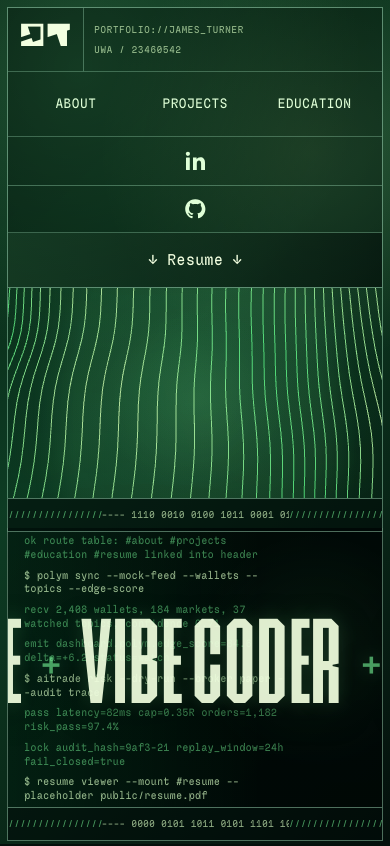
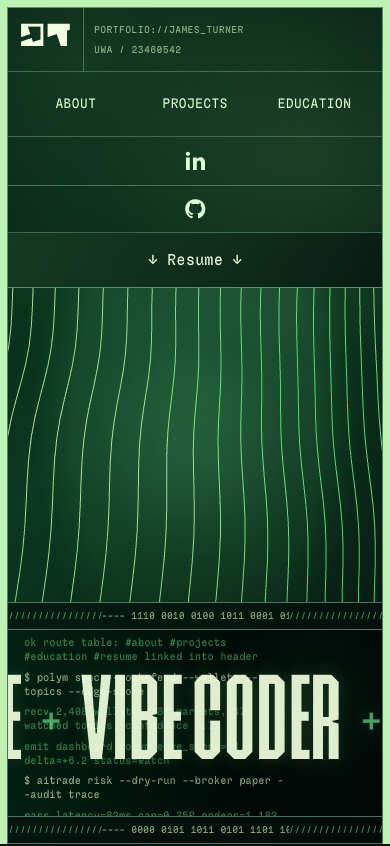
Before and after one commit to 23460542/portfolio, a React (Vite) app: page / in a window 390 px wide. Shown: the top 846 px of the page. Built offline with nearby package versions, Linux system fonts and the light colour scheme.

Commit message:
better margins

```diff
--- a/src/App.css
+++ b/src/App.css
@@ -3,6 +3,9 @@
 }
 
 .site-shell {
+  --hero-margin-x: max(8px, calc((100vw - 1420px) / 2));
+  --hero-margin-top: 10px;
+  --pastel-margin: #bff0b4;
   --wave-glow-radius: 34vmax;
   --wave-glow-x: 52vw;
   --wave-glow-y: 47vh;
@@ -26,15 +29,73 @@
   display: grid;
   place-items: center;
   overflow: hidden;
-  background: #bff0b4;
+  background: transparent;
   color: #062414;
+  isolation: isolate;
 }
 
-.loading-screen.is-flying {
-  animation: loading-screen-fade 760ms ease 600ms forwards;
+.loading-screen-panels {
+  position: absolute;
+  inset: 0;
+  z-index: 0;
+  overflow: hidden;
+  pointer-events: none;
+}
+
+.loading-panel {
+  position: absolute;
+  background: var(--pastel-margin);
+  will-change: height, width, top, bottom, opacity;
+}
+
+.loading-panel-top {
+  top: 0;
+  right: 0;
+  left: 0;
+  height: 50%;
+}
+
+.loading-panel-bottom {
+  right: 0;
+  bottom: 0;
+  left: 0;
+  height: 50%;
+}
+
+.loading-panel-left,
+.loading-panel-right {
+  top: 50%;
+  bottom: 50%;
+  width: 50%;
+}
+
+.loading-panel-left {
+  left: 0;
+}
+
+.loading-panel-right {
+  right: 0;
+}
+
+.loading-screen.is-flying .loading-panel-top {
+  animation: loading-panel-top-open 760ms cubic-bezier(0.16, 1, 0.3, 1) forwards;
+}
+
+.loading-screen.is-flying .loading-panel-bottom {
+  animation: loading-panel-bottom-open 760ms cubic-bezier(0.16, 1, 0.3, 1) forwards;
+}
+
+.loading-screen.is-flying .loading-panel-left {
+  animation: loading-panel-left-open 760ms cubic-bezier(0.16, 1, 0.3, 1) forwards;
+}
+
+.loading-screen.is-flying .loading-panel-right {
+  animation: loading-panel-right-open 760ms cubic-bezier(0.16, 1, 0.3, 1) forwards;
 }
 
 .loading-screen-inner {
+  position: relative;
+  z-index: 1;
   display: grid;
   justify-items: center;
   gap: 22px;
@@ -161,7 +222,11 @@
   min-height: 720px;
   margin-left: calc(50% - 50vw);
   grid-template-rows: clamp(88px, 10svh, 112px) minmax(0, 1fr) 34px 33svh 34px;
-  padding: 10px max(8px, calc((100vw - 1420px) / 2)) 10px;
+  padding: var(--hero-margin-top) var(--hero-margin-x) 0;
+  background:
+    linear-gradient(var(--pastel-margin), var(--pastel-margin)) top / 100% var(--hero-margin-top) no-repeat,
+    linear-gradient(var(--pastel-margin), var(--pastel-margin)) left / var(--hero-margin-x) 100% no-repeat,
+    linear-gradient(var(--pastel-margin), var(--pastel-margin)) right / var(--hero-margin-x) 100% no-repeat;
   overflow: hidden;
 }
 
@@ -1019,9 +1084,31 @@
   }
 }
 
-@keyframes loading-screen-fade {
+@keyframes loading-panel-top-open {
   to {
-    opacity: 0;
+    height: var(--hero-margin-top);
+  }
+}
+
+@keyframes loading-panel-bottom-open {
+  to {
+    height: 0;
+  }
+}
+
+@keyframes loading-panel-left-open {
+  to {
+    top: var(--hero-margin-top);
+    bottom: 0;
+    width: var(--hero-margin-x);
+  }
+}
+
+@keyframes loading-panel-right-open {
+  to {
+    top: var(--hero-margin-top);
+    bottom: 0;
+    width: var(--hero-margin-x);
   }
 }
 
@@ -1056,14 +1143,13 @@
 }
 
 @media (prefers-reduced-motion: reduce) {
-  .loading-screen.is-flying {
-    animation-delay: 0ms;
-    animation-duration: 1ms;
-  }
-
   .loading-logo-flight,
   .loading-screen.is-flying .loading-logo-flight,
   .loading-screen.is-flying .loading-logo,
+  .loading-screen.is-flying .loading-panel-top,
+  .loading-screen.is-flying .loading-panel-bottom,
+  .loading-screen.is-flying .loading-panel-left,
+  .loading-screen.is-flying .loading-panel-right,
   .site-shell.is-settling .hero-grid-header > :not(.hero-logo),
   .site-shell.is-settling .ascii-rail,
   .site-shell.is-settling .hero-identity-band,
@@ -1079,6 +1165,8 @@
 
 @media (max-width: 860px) {
   .site-shell {
+    --hero-margin-x: 7px;
+    --hero-margin-top: 7px;
     width: calc(100% - 22px);
     max-width: 680px;
   }
@@ -1089,10 +1177,9 @@
   }
 
   .hero {
-    height: auto;
-    min-height: 820px;
-    grid-template-rows: auto minmax(260px, 1fr) 32px minmax(250px, 33svh) 32px;
-    padding: 7px;
+    height: 100svh;
+    min-height: 0;
+    grid-template-rows: auto minmax(150px, 1fr) 32px minmax(180px, 28svh) 32px;
   }
 
   .hero-grid-header {
@@ -1143,6 +1230,7 @@
 
   .ascii-rail {
     grid-template-columns: minmax(70px, 0.5fr) minmax(160px, 1fr) minmax(70px, 0.5fr);
+    min-height: 32px;
     font-size: 0.62rem;
   }
 
@@ -1216,8 +1304,8 @@
   }
 
   .hero {
-    min-height: 780px;
-    grid-template-rows: auto minmax(210px, 1fr) 30px minmax(230px, 33svh) 30px;
+    min-height: 0;
+    grid-template-rows: auto minmax(96px, 1fr) 28px minmax(118px, 22svh) 28px;
   }
 
   .hero-grid-header {
@@ -1248,6 +1336,10 @@
     font-size: clamp(0.78rem, 3.5vw, 0.92rem);
   }
 
+  .ascii-rail {
+    min-height: 28px;
+  }
+
   .resume-jump-label-full {
     display: none;
   }
--- a/src/App.tsx
+++ b/src/App.tsx
@@ -327,6 +327,13 @@ function LoadingScreen({
 
   return (
     <div className={`loading-screen ${isFlying ? 'is-flying' : ''}`} aria-label="Loading portfolio">
+      <div className="loading-screen-panels" aria-hidden="true">
+        <span className="loading-panel loading-panel-top" />
+        <span className="loading-panel loading-panel-right" />
+        <span className="loading-panel loading-panel-bottom" />
+        <span className="loading-panel loading-panel-left" />
+      </div>
+
       <div className="loading-screen-inner">
         <div className="loading-logo-flight" ref={logoRef} aria-hidden="true">
           <div className="loading-logo">JT</div>
```
